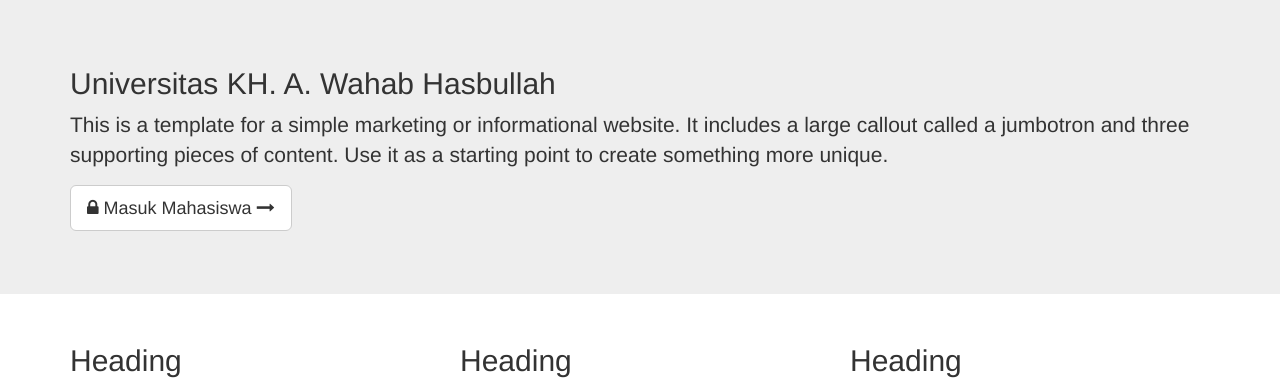
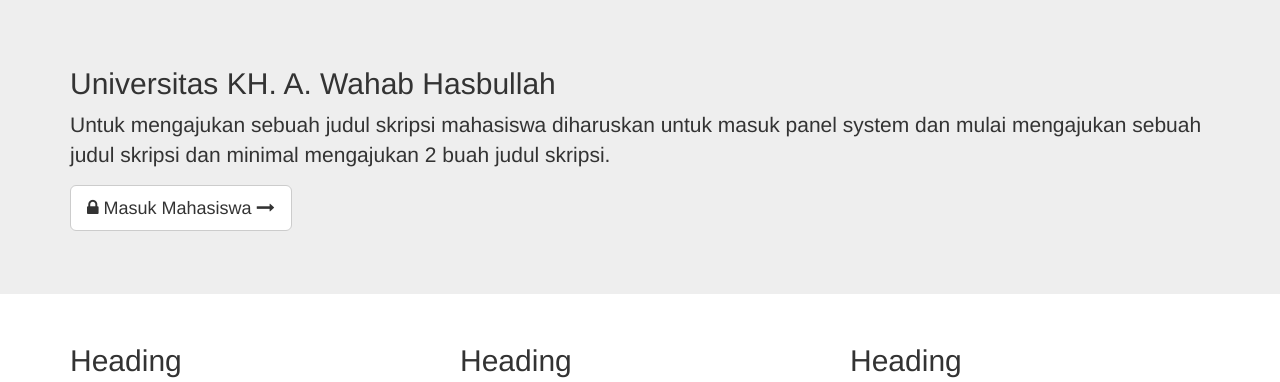
Before and after one commit to NAHKODA/skripsi-dev, a PHP site: page / in a window 1280 px wide. Shown: the part 51-433 px from the top of the page. Run offline with PHP 8.4, Linux system fonts and the light colour scheme; some libraries are stand-ins or nearby versions.

Commit message:
change welcome message

```diff
--- a/module/home.php
+++ b/module/home.php
@@ -2,7 +2,7 @@
     <div class="jumbotron">
       <div class="container">
         <h2>Universitas KH. A. Wahab Hasbullah</h2>
-        <p>This is a template for a simple marketing or informational website. It includes a large callout called a jumbotron and three supporting pieces of content. Use it as a starting point to create something more unique.</p>
+        <p>Untuk mengajukan sebuah judul skripsi mahasiswa diharuskan untuk masuk panel system dan mulai mengajukan sebuah judul skripsi dan minimal mengajukan 2 buah judul skripsi.</p>
         <p><a class="btn btn-default btn-lg" href="mahasiswa" role="button"><i class="fa fa-lock"></i> Masuk Mahasiswa <i class="fa fa-long-arrow-right"></i></a></p>
       </div>
     </div>
```
